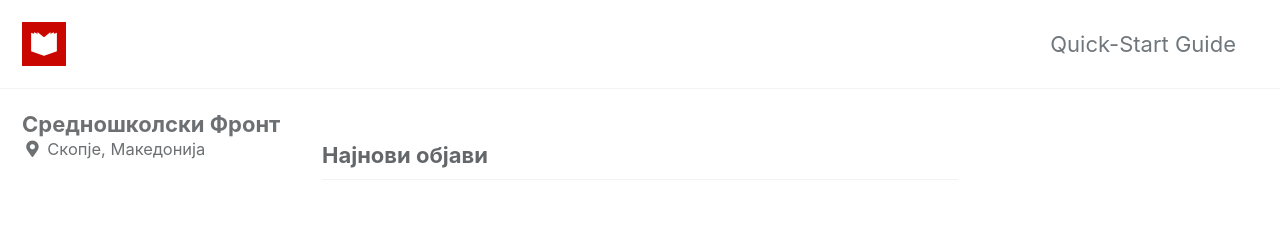
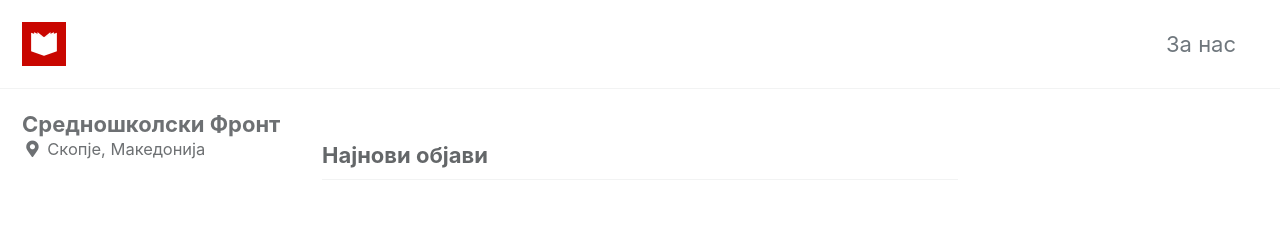
Before and after one commit to srednoshkolskifront/srednoshkolskifront.github.io1, a Jekyll site: the page built from index.html, in a window 1280 px wide. Shown: the top 225 px of the page. Built offline with Jekyll 4.4.1, drawn with Linux system fonts in a browser that asks for light colours; cached includes are drawn as plain includes; the list of posts is cut into pages by our own code.

Commit message:
Update navigation.yml

```diff
--- a/_data/navigation.yml
+++ b/_data/navigation.yml
@@ -1,9 +1,7 @@
 # main links
 main:
-  - title: "Quick-Start Guide"
-    url: https://mmistakes.github.io/minimal-mistakes/docs/quick-start-guide/
-  # - title: "About"
-  #   url: https://mmistakes.github.io/minimal-mistakes/about/
+  - title: "За нас"
+    url: /about/
   # - title: "Sample Posts"
   #   url: /year-archive/
   # - title: "Sample Collections"
```
